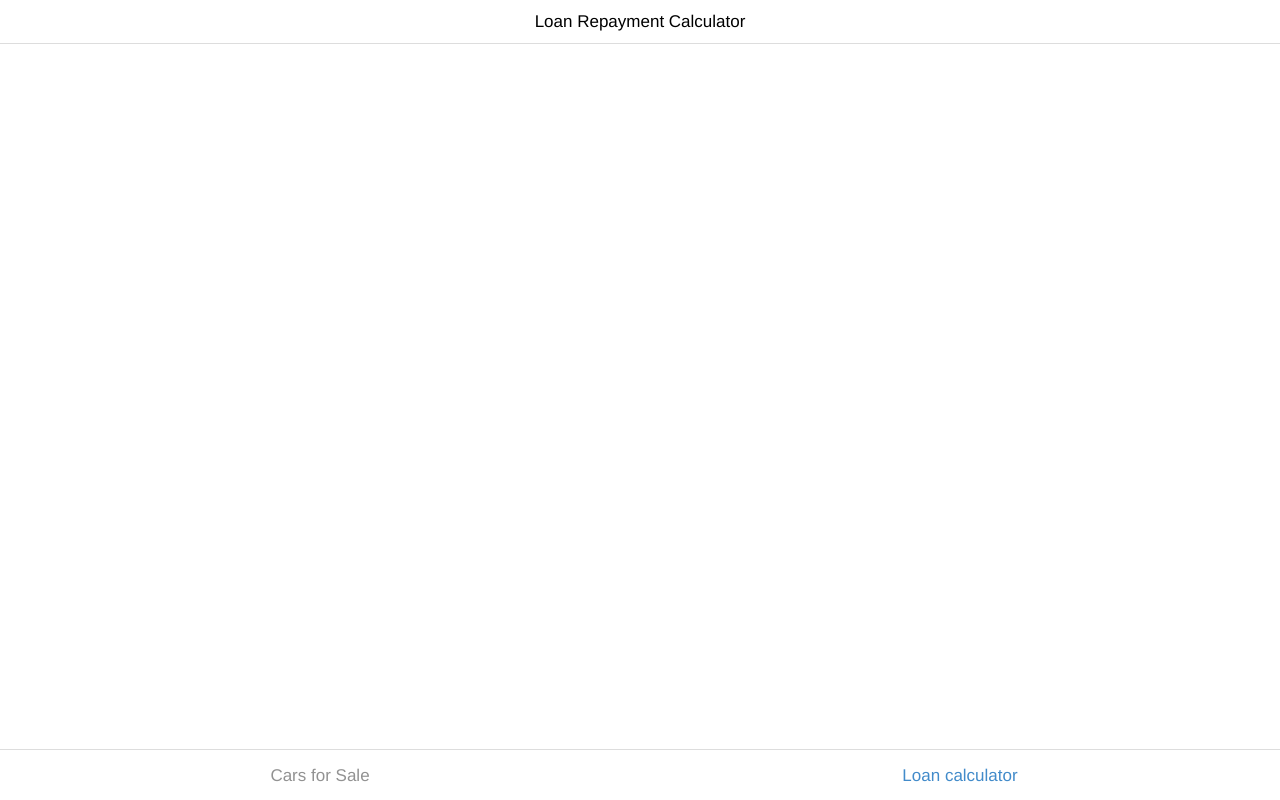
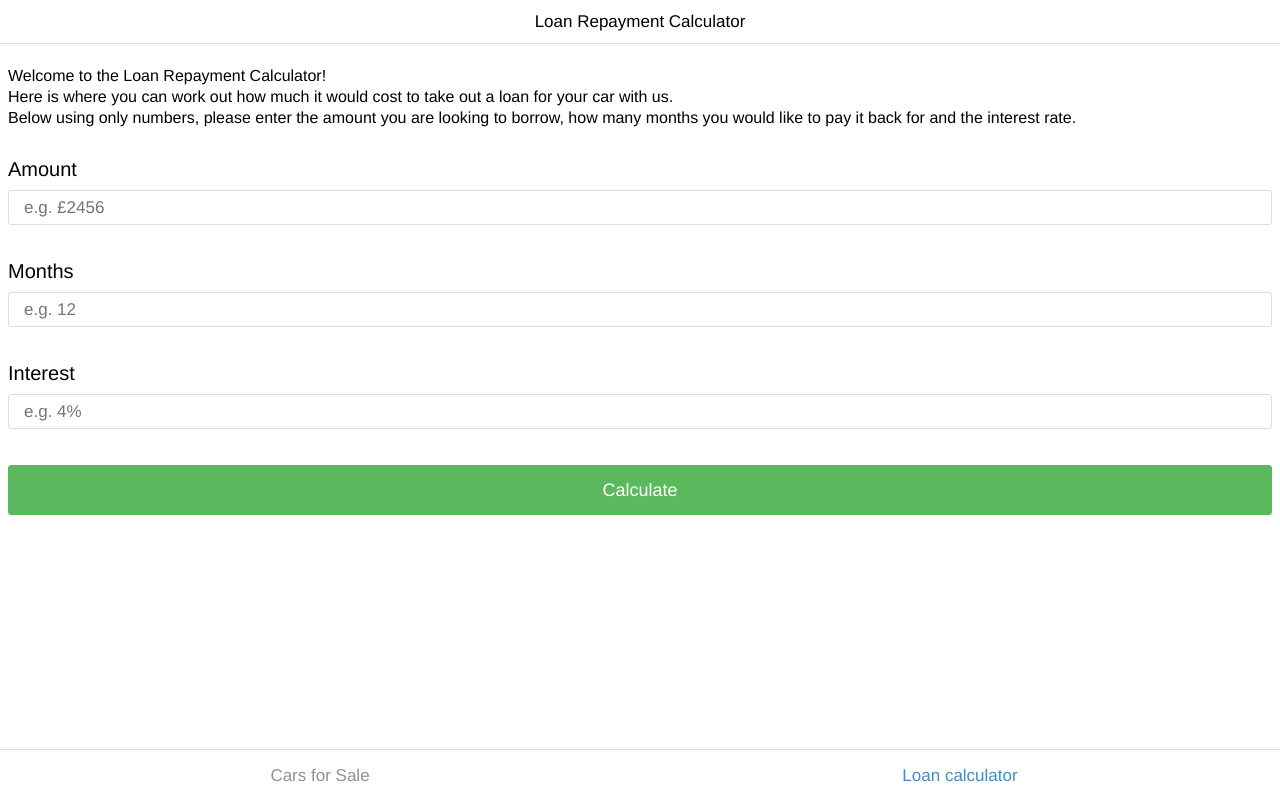
Before and after one commit to raemurtagh1/CET251-Used-Car-Garage-App, a website: page LoanCalculator.html in a window 1280 px wide. Drawn offline with Linux system fonts and the light colour scheme.

Commit message:
Have created a form for the loan calculator

```diff
--- a/LoanCalculator.html
+++ b/LoanCalculator.html
@@ -18,6 +18,26 @@
     <!-- Including the Ratchet JavaScript file -->
     <script src="ratchet-v2.0.2/js/ratchet.js"></script>
 
+    <style>
+        .content
+        {
+            padding-left: 8px;
+            padding-right: 8px;
+        }
+
+        #Labels
+        {
+            font-size: 20px;
+            color: black;
+        }
+
+        #description
+        {
+            font-size: 16px;
+            color: black;
+        }
+    </style>
+
 </head>
 
 <body>
@@ -33,5 +53,29 @@
         <!-- Tab for loan calculator-->
         <a class="tab-item active" href="LoanCalculator.html">Loan calculator</a>
     </nav>
+
+    <div class="content">
+        <br>
+        <form>
+            <p id="description">Welcome to the Loan Repayment Calculator! <br>
+            Here is where you can work out how much it would cost to take out a loan for your car with us. <br>
+            Below using only numbers, please enter the amount you are looking to borrow, how many months you would like to pay it
+            back for and the interest rate. <br> <br> </p>
+
+            <p id="Labels">Amount</p>
+            <input type="text" placeholder="e.g. £2456">
+            <br> <br>
+
+            <p id="Labels">Months</p>
+            <input type="text" placeholder="e.g. 12">
+            <br> <br>
+
+            <p id="Labels">Interest</p>
+            <input type="text" placeholder="e.g. 4%">
+            <br> <br>
+
+            <button class="btn btn-positive btn-block">Calculate</button>
+          </form>
+    </div>
 </body>
 </html>
```
